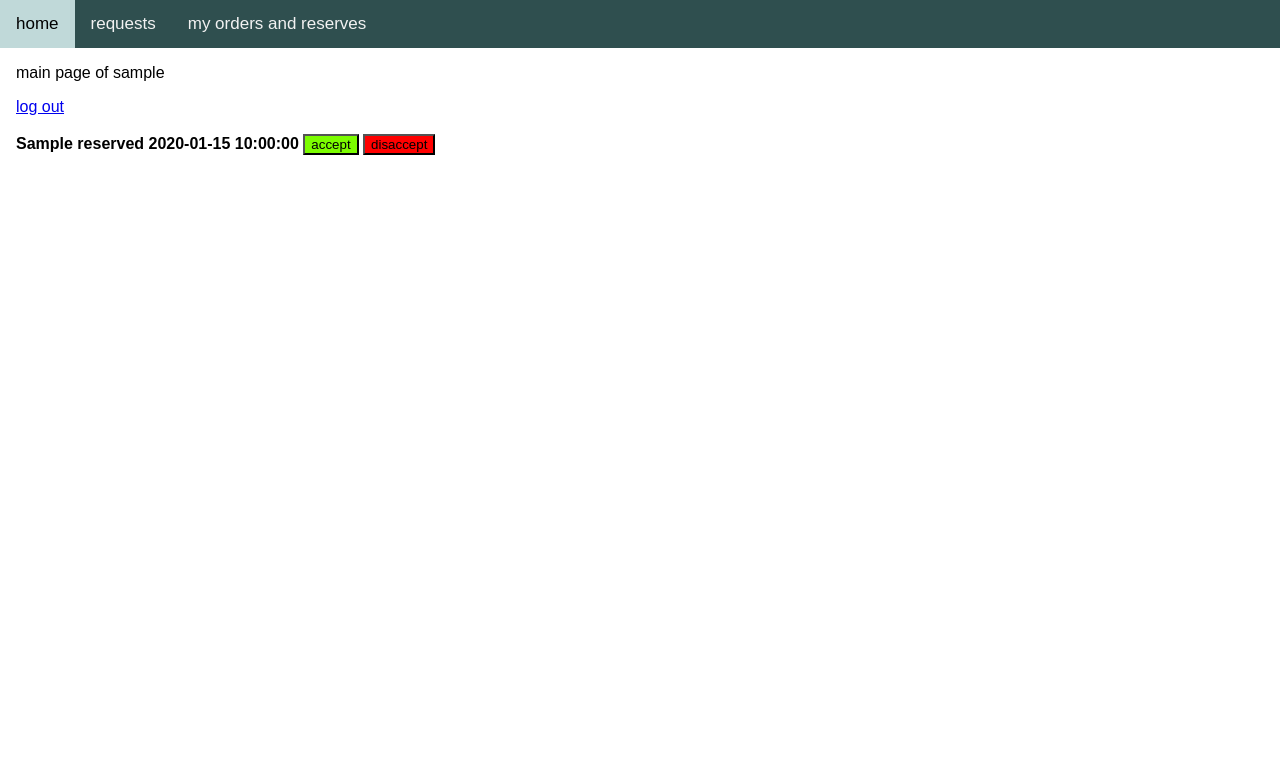
After one commit to iamshayankarami/json_base_app, a Flask app: template templates/profile.html in a window 1280 px wide. The commit adds this page. Shown: the top 783 px of the page. Run offline with Flask 2, Linux system fonts and the light colour scheme; the template is opened without the code that fills it: most values are stand-ins (such as "Sample title", 1, 10 or a date in 2020).

Commit message:
some changes

```diff
--- a/main.py
+++ b/main.py
@@ -1,19 +1,19 @@
-from flask import Flask, request, render_template, url_for, redirect, session
+from flask import Flask, request, render_template, url_for, redirect, session, flash
 import os, time
+import urllib.request
 from Back_end_main_service import *
 
 app = Flask(__name__)
 app.secret_key = 'shayan-karami-secret-key-for-flask'
-app.config['UPLOAD_PRODUCT_IMG'] = "/json_base_app/UPLOAD_FOLDER/PRODUCT_IMG"
-app.config['IMG_LENGHT'] = 16*1024*1024
 
 def get_time():
 	return time.asctime()[11:19]
 
 def __check_num(Time):
 	return Time[0:2]
+
 def check_img_formath(filename):
-    return '.' in filename and filename.rsplit(filename)[1].lower() in set(['jpg', 'png', 'jpeg'])
+    return '.' in filename and filename.rsplit('.')[1].lower() in set(['jpg', 'png', 'jpeg'])
 
 @app.route('/singin', methods=["GET", "POST"])
 def singin():
@@ -29,9 +29,7 @@ def singin():
         json_singin(push_data)
         session['username']=username
         return redirect(url_for('index'))
-    #return render_template("singin.html")
-    return '''<center><form method='POST'><p>name</p><input type='text' name='name'><br><p>username</p><input type='text', name='username'><br><p>password</p><input type='password' name='password'><br><p>work</p><input type='text' name='work'><br><p>timeline</p><input type='text' name='timeline'><br><p>location</p><input type='text' name='location'><br><input type='submit' name='submit' id='submit'></form></center>'''
-
+    return render_template("singin.html")
 
 @app.route('/login', methods=["GET", "POST"])
 def login():
@@ -56,19 +54,22 @@ def login():
 </center>
 '''
 
-@app.route('/', methods=["GET", "POST"])
+@app.route('/profile', methods=["GET", "POST"])
 def index():
-	if 'username' in session:
-		username = session['username']
-		if get_user_to(username)[4]['user_activation'] == 'log-out':
-			return redirect(url_for('login'))
-		#print(check_active(username))
-		user_poblic_info = get_user_to(username)[1]
-		user_provate_info = get_user_to(username)[0]
-		user_requests = get_user_to(username)[2]
-		user_send_requests = get_user_to(username)[3]
-		return f'''<p>main page of {user_provate_info['name']}</p><a href="{url_for('SHOW_ALL')}">show_all</a><br><a href={url_for('logout')}>log out</a><br><b>you have {len(user_requests['requests'])} requests </b><b>{show_requests(username)}</b>'''
-	return render_template('welcome.php')
+    if 'username' in session:
+        username = session['username']
+        if get_user_to(username)[4]['user_activation'] == 'log-out':
+            return redirect(url_for('login'))
+        #print(check_active(username))
+        user_requests = get_user_to(username)[2]
+        requets_number=len(user_requests['requests'])
+        Requests = show_requests(username)
+        if request.method == 'POST':
+            ACSS = request.form['ACS']
+            #change_requets_act(ACSS.split('-')[0], ACSS.split('-')[1])
+
+        return render_template("profile.html", username=username, requets_number=requets_number, Requests=Requests)
+    return render_template('welcome.php')
 
 
 @app.route('/show_all')
@@ -118,13 +119,20 @@ def logout():
 
 @app.route('/add_new_product', methods=['POST', 'GET'])
 def add_new_product():
-	if request.method == 'POST':
-		new_product = {'product_name': request.form['product_name'], 'product_cpacity': request.form['product_cpacity'], 'product_price': request.form['product_price'], 'product_activ': 'new_product'}
-                product_address = make_password_to_save(''.join([parts for parts in new_product]))
-                File = request.file['PRO_IMG']
-                if FILE and check_img_formath(FILE.filename):
-                    filename = product_address + FILE.filename.rsplit('.')[1].lower()
-                    FILE.save(os.path.join(app.config['UPLOAD_PRODUCT_IMG'], filename))
-	return render_template('add_new_product.html')
+    if request.method == 'POST':
+        new_product = {'product_name': request.form['product_name'], 'product_cpacity': request.form['product_cpacity'], 'product_price': request.form['product_price'], 'product_activ': 'new_product'}
+        product_address = make_password_to_save(''.join([parts for parts in new_product]))
+        File = request.files['file']
+        if File and check_img_formath(File.filename):
+            filename = product_address + ".jpeg"
+            File.save(os.path.join("/home/shayan/json_base_app/UPLOAD_FOLDER/PRODUCT_IMG", filename))
+            product_address['product_image'] = os.path.join("/home/shayan/json_base_app/UPLOAD_FOLDER/PRODUCT_IMG", filename)
+    return render_template('add_new_product.html')
+@app.route('/', methods=['POST', 'GET'])
+def main_page():
+    if 'username' in session:
+        len_user_gets_requests = len([R for R in get_user_to(session['username'])[2]['requests'] if R['request_activ'] == "request_sended"])
+        return render_template('main_show_page.html', LUGR=len_user_gets_requests)
+    return render_template('welcome.php')
 if __name__ == '__main__':
-	app.run(host='0.0.0.0', port=4000 , debug=True)
+	app.run(port=4000, debug=True)
--- a/templates/add_new_product.html
+++ b/templates/add_new_product.html
@@ -2,11 +2,11 @@
 <body>
 	<center>
 		<p>if you want to add a new product</p>
-		<form method="POST">
+		<form method="POST" enctype="multipart/form-data">
 		<p>product's Name: </p><input type="text" name="product_name"><br>
 		<p>product's cpacity(kg or count): </p><input type="text" name="product_cpacity"><br>
 		<p>product's price: </p><input type="text" name="product_price"><br>
-		<p>choice a picture for product: </p><input type="file" name="product_img"><br>
+		<p>choice a picture for product: </p><input type="file" name="file" autocomplete="off" required><br>
 		<input type="submit" name="submit">
 		</form>
 	</center>
--- /dev/null
+++ b/templates/profile.html
@@ -0,0 +1,73 @@
+<html>
+<style>
+body {
+  margin: 0;
+  font-family: Arial, Helvetica, sans-serif;
+}
+
+.topnav {
+  overflow: hidden;
+  background-color: #2F4F4F;
+}
+
+.topnav a {
+  float: left;
+  display: block;
+  color: #f2f2f2;
+  text-align: center;
+  padding: 14px 16px;
+  text-decoration: none;
+  font-size: 17px;
+}
+
+.topnav a:hover {
+  background-color: #C0D9D9;
+  color: black;
+}
+
+.topnav a.active {
+  background-color: #4CAF50;
+  color: white;
+}
+
+.topnav .icon {
+  display: none;
+}
+
+@media screen and (max-width: 600px) {
+  .topnav a:not(:first-child) {display: none;}
+  .topnav a.icon {
+    float: right;
+    display: block;
+  }
+}
+
+@media screen and (max-width: 600px) {
+  .topnav.responsive {position: relative;}
+  .topnav.responsive .icon {
+    position: absolute;
+    right: 0;
+    top: 0;
+  }
+  .topnav.responsive a {
+    float: none;
+    display: block;
+    text-align: left;
+  }
+}
+</style>
+<div class="topnav" id="TopNav">
+	<a href="/">home</a>
+	<a href="/profile">requests</a>
+	<a href="#about">my orders and reserves</a>
+</div>
+<div style="padding-left:16px">
+<p>main page of {{username}}</p>
+<a href="/logout">log out</a><br><br>
+<form method='POST'>
+{% for Request in Requests %}
+<b>{{Request["request_from"]}} reserved {{Request["time"]}}</b> <button style="background-color:#7CFC00" name="ACS" value="{{username}}-accept">accept</button> <button style="background-color:#FF0000" name="ACS" value="{{username}}-disaccept">disaccept</button><br><br>
+{% endfor %}
+</form>
+</div>
+</html>
```
Also changed, not shown: Back_end_main_service.py (+46 -39 lines), templates/main_show_page.html (added, +67 -0 lines), templates/singin.html (added, +17 -0 lines), test_databace.json (+1 -1 lines), 1 other file.
